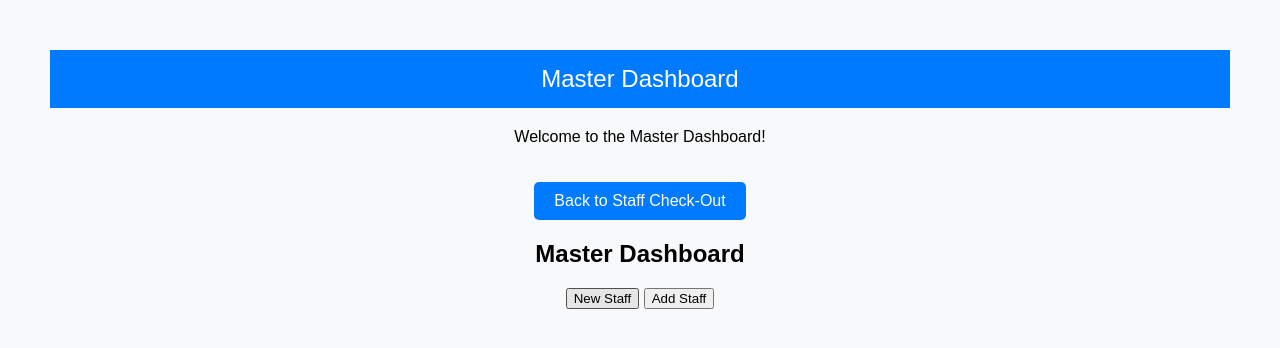
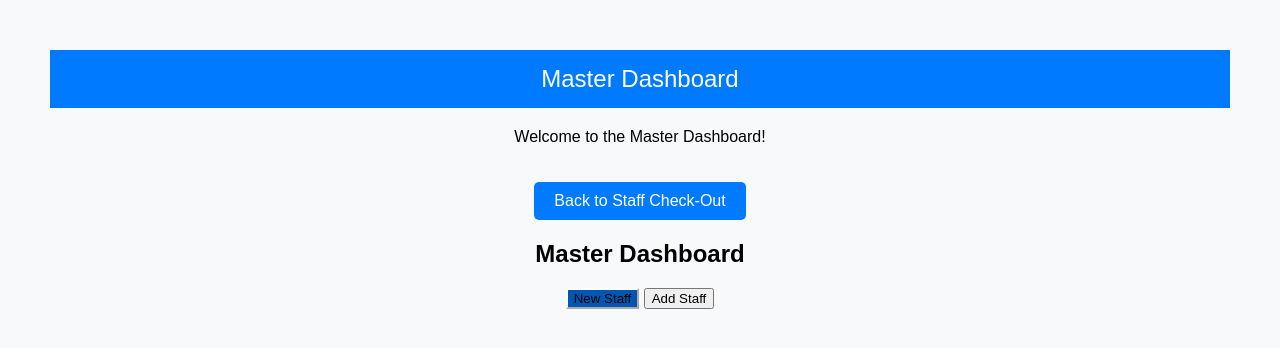
Before and after one commit to animalbulding/camp-sing-out, a plain HTML site: page public/master_dashboard.html in a window 1280 px wide. In both pictures the pointer is over the button "New Staff". Drawn offline with Linux system fonts and the light colour scheme.

Commit message:
color buttons staff add

```diff
--- a/public/master_dashboard.html
+++ b/public/master_dashboard.html
@@ -30,8 +30,9 @@
             text-decoration: none;
             border-radius: 5px;
         }
-        .back-button:hover {
+        button:hover {
             background-color: #0056b3;
+            border-color: #ffffff;
         }
     </style>
 </head>
```
